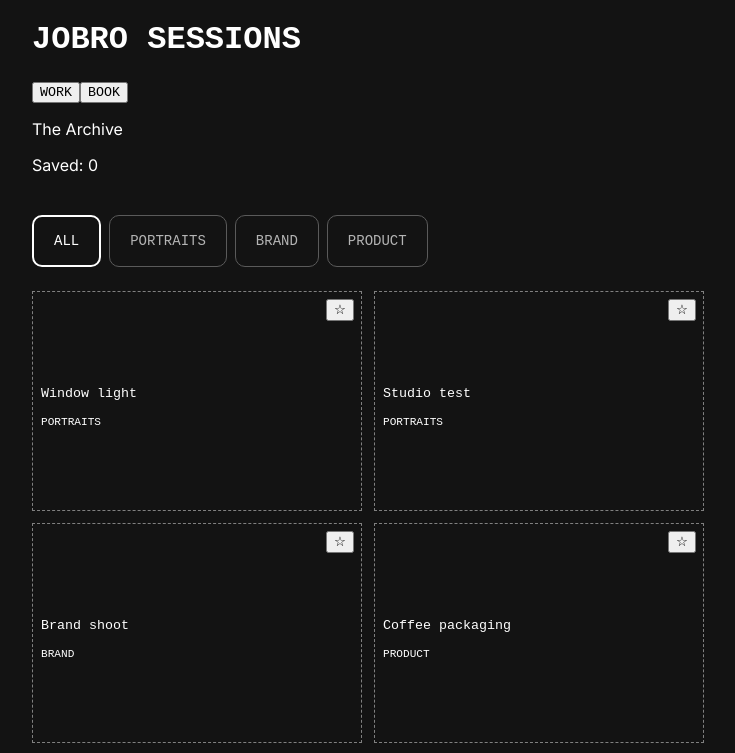
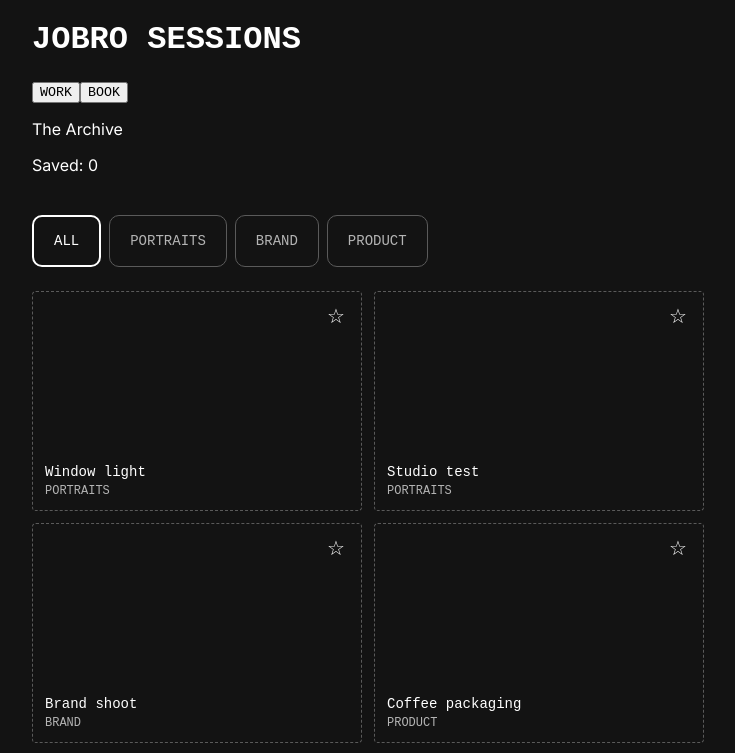
Before and after one commit to jobrophoto/jobro-sessions, a React (Vite) app: page / in a window 1280 px wide. Shown: the top 753 px of the page, without its empty margins (272-1007 px from the left). Built offline with nearby package versions, Linux system fonts and the light colour scheme; a web font is replaced by a local one.

Commit message:
Refactor PhotoGrid component to use CSS classes for styling and improve layout structure

```diff
--- a/src/components/PhotoGrid.jsx
+++ b/src/components/PhotoGrid.jsx
@@ -1,33 +1,15 @@
 function PhotoGrid({ photos, onSelect, favorites, onToggleFavorite }) {
   return (
-    <div
-      style={{
-        display: "grid",
-        gridTemplateColumns: "repeat(2, 1fr)",
-        gap: "12px",
-      }}
-    >
+    <div className="photo-grid">
       {photos.map((photo) => (
-        <div key={photo.id} style={{ position: "relative" }}>
-          <button
-            onClick={() => onSelect(photo.id)}
-            style={{
-              border: "1px dashed gray",
-              height: "220px",
-              width: "100%",
-              padding: "8px",
-              background: "none",
-              color: "inherit",
-              textAlign: "left",
-              cursor: "pointer",
-            }}
-          >
-            <p>{photo.title}</p>
-            <small>{photo.category}</small>
+        <div key={photo.id} className="tile">
+          <button className="tile__open" onClick={() => onSelect(photo.id)}>
+            <p className="tile__title">{photo.title}</p>
+            <small className="tile__category">{photo.category}</small>
           </button>
           <button
+            className="tile__star"
             onClick={() => onToggleFavorite(photo.id)}
-            style={{ position: "absolute", top: "8px", right: "8px" }}
           >
             {favorites.includes(photo.id) ? "★" : "☆"}
           </button>
```
